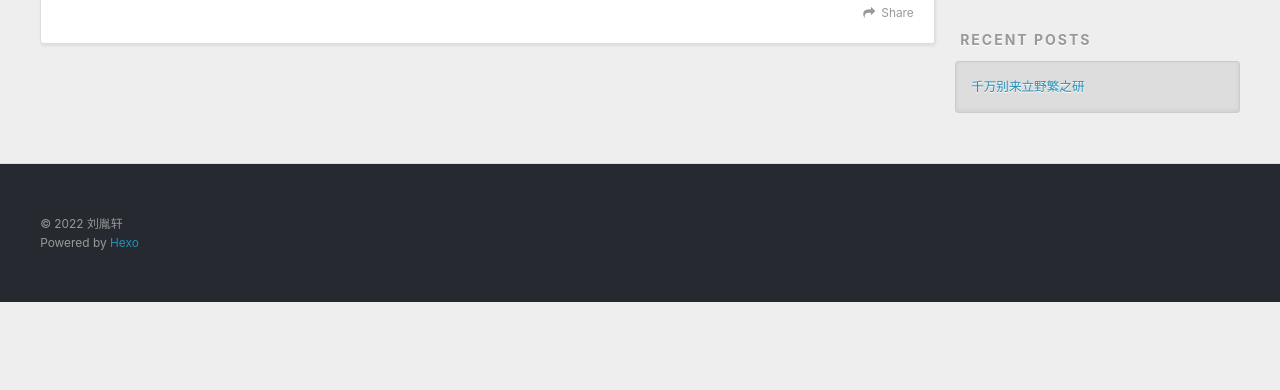
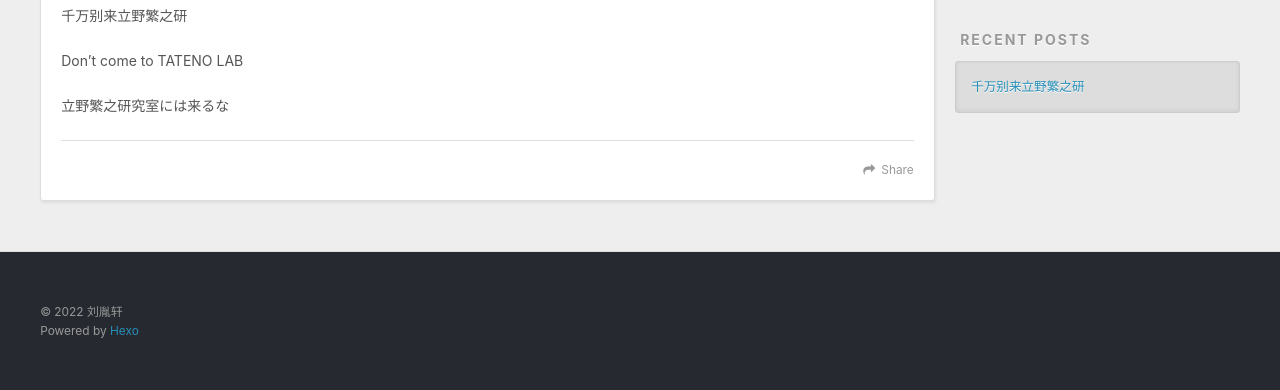
Before and after one commit to RiZhangL/RiZhangL.github.io, a plain HTML site: page 2022/09/11/千万别来立野繁之研/index.html in a window 1280 px wide. Shown: the part 448-838 px from the top of the page. Before the commit the page ends 800 px from the top, so only its background shows below. Drawn offline with nearby package versions, Linux system fonts and the light colour scheme.

Commit message:
Site updated: 2022-09-11 14:29:55

```diff
--- a/2022/09/11/千万别来立野繁之研/index.html
+++ b/2022/09/11/千万别来立野繁之研/index.html
@@ -7,13 +7,15 @@
 
   <title>千万别来立野繁之研 | 千万别来立野繁之研</title>
   <meta name="viewport" content="width=device-width, initial-scale=1, maximum-scale=1">
-  <meta property="og:type" content="article">
+  <meta name="description" content="千万别来立野繁之研 Don’t come to TATENO LAB 立野繁之研究室には来るな">
+<meta property="og:type" content="article">
 <meta property="og:title" content="千万别来立野繁之研">
 <meta property="og:url" content="http://example.com/2022/09/11/%E5%8D%83%E4%B8%87%E5%88%AB%E6%9D%A5%E7%AB%8B%E9%87%8E%E7%B9%81%E4%B9%8B%E7%A0%94/index.html">
 <meta property="og:site_name" content="千万别来立野繁之研">
+<meta property="og:description" content="千万别来立野繁之研 Don’t come to TATENO LAB 立野繁之研究室には来るな">
 <meta property="og:locale">
 <meta property="article:published_time" content="2022-09-11T05:41:55.000Z">
-<meta property="article:modified_time" content="2022-09-11T05:41:55.399Z">
+<meta property="article:modified_time" content="2022-09-11T06:28:41.762Z">
 <meta property="article:author" content="刘胤轩">
 <meta name="twitter:card" content="summary">
 
@@ -86,6 +88,9 @@
 
     <div class="article-entry" itemprop="articleBody">
 
+        <p>千万别来立野繁之研</p>
+<p>Don’t come to TATENO LAB</p>
+<p>立野繁之研究室には来るな</p>
 
 
     </div>
```
Also changed, not shown: index.html (+3 -0 lines).
